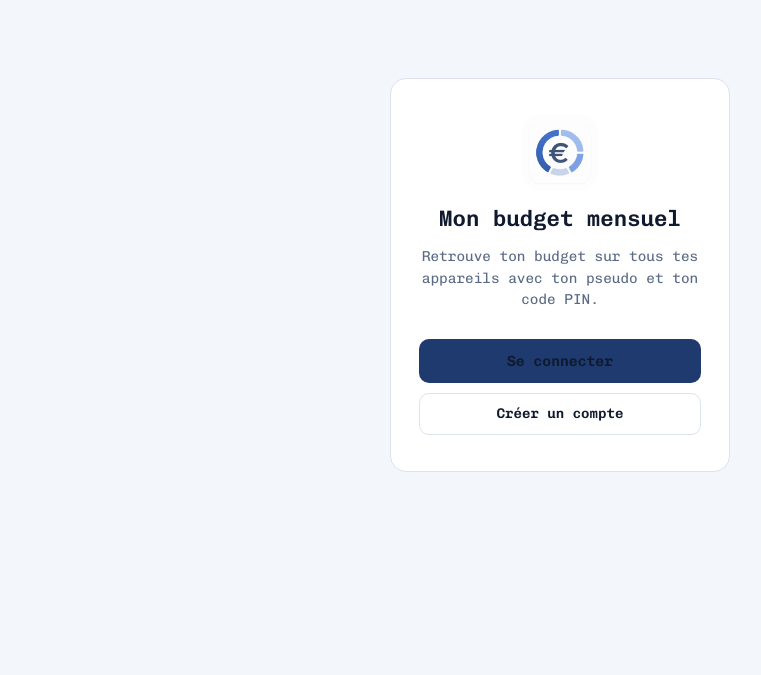
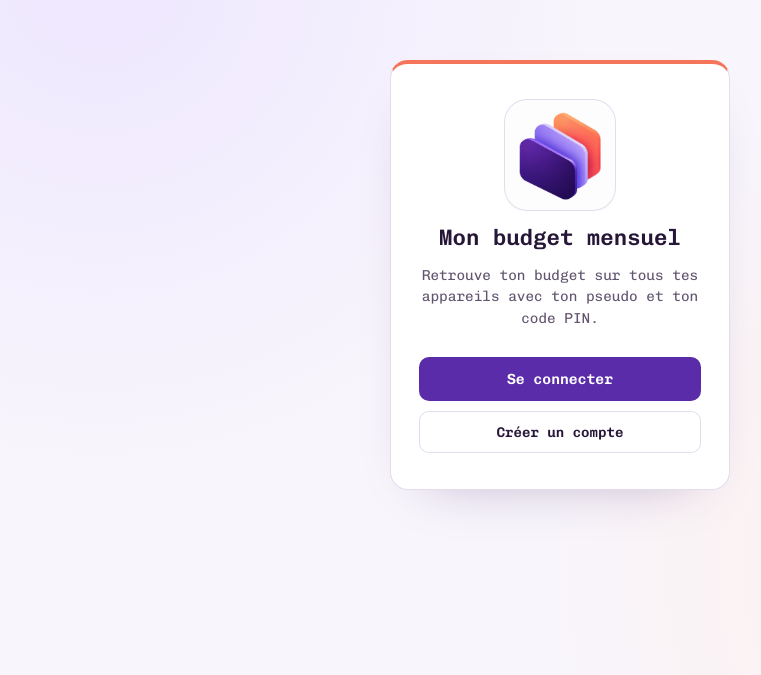
Before and after one commit to yesman-plg/monbudget, a React (Vite) app: page / in a window 1280 px wide. Shown: the part 125-800 px from the top of the page, without its empty margins (80-841 px from the left). Built offline with nearby package versions, Linux system fonts and the light colour scheme; no server answers.

Commit message:
Adapte Budget au nouveau logo violet et corail

```diff
--- a/index.html
+++ b/index.html
@@ -2,8 +2,10 @@
 <html lang="fr">
   <head>
     <meta charset="UTF-8" />
-    <link rel="icon" type="image/png" href="/favicon.png" />
+    <link rel="icon" type="image/png" href="/monbudget/logo-budget-2026.png" />
     <meta name="viewport" content="width=device-width, initial-scale=1.0" />
+    <meta name="theme-color" media="(prefers-color-scheme: light)" content="#f8f5fc" />
+    <meta name="theme-color" media="(prefers-color-scheme: dark)" content="#140c22" />
     <script>
       if (window.location.hostname === 'yesman-plg.github.io') {
         window.location.replace('https://homelab-r11.duckdns.org/monbudget/' + window.location.search + window.location.hash)
--- a/src/App.css
+++ b/src/App.css
@@ -44,6 +44,9 @@
   align-items: center;
   justify-content: center;
   padding: 20px;
+  background:
+    radial-gradient(circle at 14% 12%, var(--brand-lavender-bg), transparent 38%),
+    radial-gradient(circle at 86% 86%, var(--brand-coral-bg), transparent 38%);
 }
 
 .login-card {
@@ -56,14 +59,18 @@
   padding: 36px 28px;
   background: var(--surface-1);
   border: 1px solid var(--gridline);
-  border-radius: 16px;
+  border-top: 4px solid var(--brand-coral);
+  border-radius: 18px;
+  box-shadow: 0 22px 55px -38px rgba(54, 25, 90, 0.4);
 }
 
 .login-logo {
   display: block;
-  width: 76px;
-  height: 76px;
-  border-radius: 18px;
+  width: 110px;
+  height: 110px;
+  border-radius: 22px;
+  background: #fff;
+  box-shadow: 0 0 0 1px var(--gridline);
 }
 
 .login-card h1 {
@@ -149,7 +156,7 @@
   border-radius: 10px;
   border: none;
   background: var(--accent);
-  color: var(--accent-fg);
+  color: var(--accent-ink);
   font-family: var(--font-body);
   font-weight: 600;
   font-size: 0.92rem;
@@ -157,7 +164,7 @@
 }
 
 .btn-pin:hover:not(:disabled) {
-  filter: brightness(0.94);
+  background: var(--accent-hover);
 }
 
 .btn-pin:disabled {
@@ -280,14 +287,16 @@
   font-family: var(--font-display);
   font-weight: 600;
   font-size: 0.92rem;
-  color: var(--text-primary);
+  color: var(--accent);
 }
 
 .brand-logo {
   display: block;
-  width: 30px;
-  height: 30px;
-  border-radius: 8px;
+  width: 42px;
+  height: 42px;
+  border-radius: 10px;
+  background: #fff;
+  box-shadow: 0 0 0 1px var(--gridline);
 }
 
 .periode-switcher {
@@ -379,7 +388,7 @@
 
 .step-indicator-item.active {
   color: var(--accent);
-  border-bottom-color: var(--accent);
+  border-bottom-color: var(--brand-coral);
 }
 
 /* --- Titres d'étape --- */
@@ -429,7 +438,7 @@
   border-radius: 10px;
   padding: 10px 14px;
   margin-bottom: 12px;
-  box-shadow: 0 4px 16px rgba(0, 0, 0, 0.06);
+  box-shadow: 0 4px 16px rgba(54, 25, 90, 0.08);
 }
 
 .charges-overview-label {
@@ -700,7 +709,7 @@
 .charges-drawer-overlay {
   position: fixed;
   inset: 0;
-  background: rgba(16, 26, 46, 0.4);
+  background: rgba(29, 12, 50, 0.5);
   z-index: 20;
   display: flex;
   justify-content: flex-end;
@@ -1561,7 +1570,7 @@ input[type="number"] {
 }
 
 .stat-tile-pill-good {
-  background: rgba(28, 138, 94, 0.16);
+  background: var(--status-good-bg);
   color: var(--status-good);
 }
 
@@ -1571,16 +1580,24 @@ input[type="number"] {
 }
 
 .stat-tile-pill-critical {
-  background: rgba(192, 57, 43, 0.16);
+  background: var(--status-critical-bg);
   color: var(--status-critical);
 }
 
 .stat-tile-revenus .stat-tile-icon {
-  color: #1baf7a;
+  color: var(--brand-coral-ink);
 }
 
 .stat-tile-epargne .stat-tile-icon {
-  color: #0f9b8e;
+  color: var(--brand-lavender-ink);
+}
+
+.stat-tile-revenus {
+  border-top: 3px solid var(--brand-coral);
+}
+
+.stat-tile-epargne {
+  border-top: 3px solid var(--brand-lavender);
 }
 
 .stat-tile-good,
--- a/src/components/BudgetApp.jsx
+++ b/src/components/BudgetApp.jsx
@@ -71,7 +71,7 @@ export default function BudgetApp({ user, onDeconnecter }) {
     <div className="app">
       <header className="app-header">
         <span className="brand">
-          <img className="brand-logo" src={`${import.meta.env.BASE_URL}mybudget-logo.png`} alt="" />
+          <img className="brand-logo" src={`${import.meta.env.BASE_URL}logo-budget-2026.png`} alt="" />
           monbudget
         </span>
         <PeriodeSwitcher periode={periode} onChange={setPeriode} />
--- a/src/components/LoginScreen.jsx
+++ b/src/components/LoginScreen.jsx
@@ -57,7 +57,7 @@ export default function LoginScreen({ onConnecter, onCreerCompte, onRecupererCom
       <div className="login-card">
         <img
           className="login-logo"
-          src={`${import.meta.env.BASE_URL}mybudget-logo.png`}
+          src={`${import.meta.env.BASE_URL}logo-budget-2026.png`}
           alt="My Budget"
         />
         <h1>Mon budget mensuel</h1>
--- a/src/components/RecoveryCodeScreen.jsx
+++ b/src/components/RecoveryCodeScreen.jsx
@@ -17,7 +17,7 @@ export default function RecoveryCodeScreen({ code, onContinuer }) {
       <div className="login-card recovery-card">
         <img
           className="login-logo"
-          src={`${import.meta.env.BASE_URL}mybudget-logo.png`}
+          src={`${import.meta.env.BASE_URL}logo-budget-2026.png`}
           alt="My Budget"
         />
         <h1>Note ton code de secours</h1>
--- a/src/index.css
+++ b/src/index.css
@@ -13,33 +13,38 @@
 :root {
   color-scheme: light;
 
-  /* Fond & surfaces — dashboard financier, froid et clair, jamais blanc pur */
-  --surface-page: #f3f6fb;
+  /* Surfaces légèrement lilas, assorties au nouveau logo. */
+  --surface-page: #f8f5fc;
   --surface-1: #ffffff;
-  --surface-2: #edf1f8;
+  --surface-2: #f1ebf8;
 
-  /* Encre — bleu-nuit, jamais gris pur */
-  --text-primary: #101a2e;
-  --text-secondary: #5b6b85;
-  --text-muted: #8590a6;
-  --gridline: #dce3ee;
-  --border: rgba(16, 26, 46, 0.1);
+  --text-primary: #261738;
+  --text-secondary: #625570;
+  --text-muted: #7e718c;
+  --gridline: #e5dcee;
+  --border: rgba(54, 25, 90, 0.12);
 
-  /* Chrome — bleu confiance, la couleur vive reste réservée aux catégories */
-  --accent: #1e3a6e;
-  --accent-hover: #16305c;
+  /* Violet pour les actions, corail pour les détails de marque. */
+  --accent: #5b2caa;
+  --accent-hover: #482185;
   --accent-ink: #ffffff;
+  --brand-lavender: #8e6cec;
+  --brand-lavender-ink: #6d42b5;
+  --brand-lavender-bg: #eee7ff;
+  --brand-coral: #f5755b;
+  --brand-coral-ink: #b74b3b;
+  --brand-coral-bg: #fff0e9;
 
   --status-good: #1c8a5e;
-  --status-warning: #b76e00;
-  --status-critical: #c0392b;
-  --status-pending: #3d6fb4;
-  --status-attention: #9c4f96;
+  --status-warning: #a9581f;
+  --status-critical: #bd3b4d;
+  --status-pending: #6047b8;
+  --status-attention: #9b4263;
   --status-good-bg: #e3f3ec;
-  --status-warning-bg: #fbeedd;
-  --status-critical-bg: #fbe7e4;
-  --status-pending-bg: #e3ecf8;
-  --status-attention-bg: #f3e6f2;
+  --status-warning-bg: #fff0e8;
+  --status-critical-bg: #fce8e9;
+  --status-pending-bg: #eee8fb;
+  --status-attention-bg: #fae8f0;
 
   --font-display: 'Chivo Mono', ui-monospace, 'SFMono-Regular', Menlo, monospace;
   --font-body: 'Chivo Mono', ui-monospace, 'SFMono-Regular', Menlo, monospace;
@@ -51,59 +56,71 @@
 @media (prefers-color-scheme: dark) {
   :root:not([data-theme="light"]) {
     color-scheme: dark;
-    --surface-page: #0e1420;
-    --surface-1: #16202e;
-    --surface-2: #1d293b;
+    --surface-page: #140c22;
+    --surface-1: #211632;
+    --surface-2: #2e2044;
 
-    --text-primary: #eaf0fa;
-    --text-secondary: #a9b7cc;
-    --text-muted: #74839b;
-    --gridline: #2a3a50;
-    --border: rgba(234, 240, 250, 0.12);
+    --text-primary: #f7f1fc;
+    --text-secondary: #cbbdd9;
+    --text-muted: #a998b9;
+    --gridline: #48365a;
+    --border: rgba(247, 241, 252, 0.14);
 
-    --accent: #8da6e8;
-    --accent-hover: #a9bef0;
-    --accent-ink: #0e1420;
+    --accent: #bea8ff;
+    --accent-hover: #d2c2ff;
+    --accent-ink: #211332;
+    --brand-lavender: #ae93fa;
+    --brand-lavender-ink: #c6b2ff;
+    --brand-lavender-bg: rgba(158, 117, 247, 0.15);
+    --brand-coral: #ff9179;
+    --brand-coral-ink: #ffad99;
+    --brand-coral-bg: rgba(255, 125, 94, 0.1);
 
-    --status-good: #3fbe86;
-    --status-warning: #e0a040;
-    --status-critical: #e4685a;
-    --status-pending: #7fa8e0;
-    --status-attention: #c98bc3;
-    --status-good-bg: rgba(63, 190, 134, 0.16);
-    --status-pending-bg: rgba(127, 168, 224, 0.16);
-    --status-attention-bg: rgba(201, 139, 195, 0.16);
-    --status-warning-bg: rgba(224, 160, 64, 0.16);
-    --status-critical-bg: rgba(228, 104, 90, 0.16);
+    --status-good: #57c994;
+    --status-warning: #ffa46b;
+    --status-critical: #ff8190;
+    --status-pending: #b4a0ff;
+    --status-attention: #ffa1b5;
+    --status-good-bg: rgba(87, 201, 148, 0.16);
+    --status-pending-bg: rgba(180, 160, 255, 0.16);
+    --status-attention-bg: rgba(255, 161, 181, 0.16);
+    --status-warning-bg: rgba(255, 164, 107, 0.16);
+    --status-critical-bg: rgba(255, 129, 144, 0.16);
   }
 }
 
 :root[data-theme="dark"] {
   color-scheme: dark;
-  --surface-page: #0e1420;
-  --surface-1: #16202e;
-  --surface-2: #1d293b;
+  --surface-page: #140c22;
+  --surface-1: #211632;
+  --surface-2: #2e2044;
 
-  --text-primary: #eaf0fa;
-  --text-secondary: #a9b7cc;
-  --text-muted: #74839b;
-  --gridline: #2a3a50;
-  --border: rgba(234, 240, 250, 0.12);
+  --text-primary: #f7f1fc;
+  --text-secondary: #cbbdd9;
+  --text-muted: #a998b9;
+  --gridline: #48365a;
+  --border: rgba(247, 241, 252, 0.14);
 
-  --accent: #8da6e8;
-  --accent-hover: #a9bef0;
-  --accent-ink: #0e1420;
+  --accent: #bea8ff;
+  --accent-hover: #d2c2ff;
+  --accent-ink: #211332;
+  --brand-lavender: #ae93fa;
+  --brand-lavender-ink: #c6b2ff;
+  --brand-lavender-bg: rgba(158, 117, 247, 0.15);
+  --brand-coral: #ff9179;
+  --brand-coral-ink: #ffad99;
+  --brand-coral-bg: rgba(255, 125, 94, 0.1);
 
-  --status-good: #3fbe86;
-  --status-warning: #e0a040;
-  --status-critical: #e4685a;
-  --status-pending: #7fa8e0;
-  --status-attention: #c98bc3;
-  --status-good-bg: rgba(63, 190, 134, 0.16);
-  --status-pending-bg: rgba(127, 168, 224, 0.16);
-  --status-attention-bg: rgba(201, 139, 195, 0.16);
-  --status-warning-bg: rgba(224, 160, 64, 0.16);
-  --status-critical-bg: rgba(228, 104, 90, 0.16);
+  --status-good: #57c994;
+  --status-warning: #ffa46b;
+  --status-critical: #ff8190;
+  --status-pending: #b4a0ff;
+  --status-attention: #ffa1b5;
+  --status-good-bg: rgba(87, 201, 148, 0.16);
+  --status-pending-bg: rgba(180, 160, 255, 0.16);
+  --status-attention-bg: rgba(255, 161, 181, 0.16);
+  --status-warning-bg: rgba(255, 164, 107, 0.16);
+  --status-critical-bg: rgba(255, 129, 144, 0.16);
 }
 
 * {
```
Also changed, not shown: public/logo-budget-2026.png (added).
